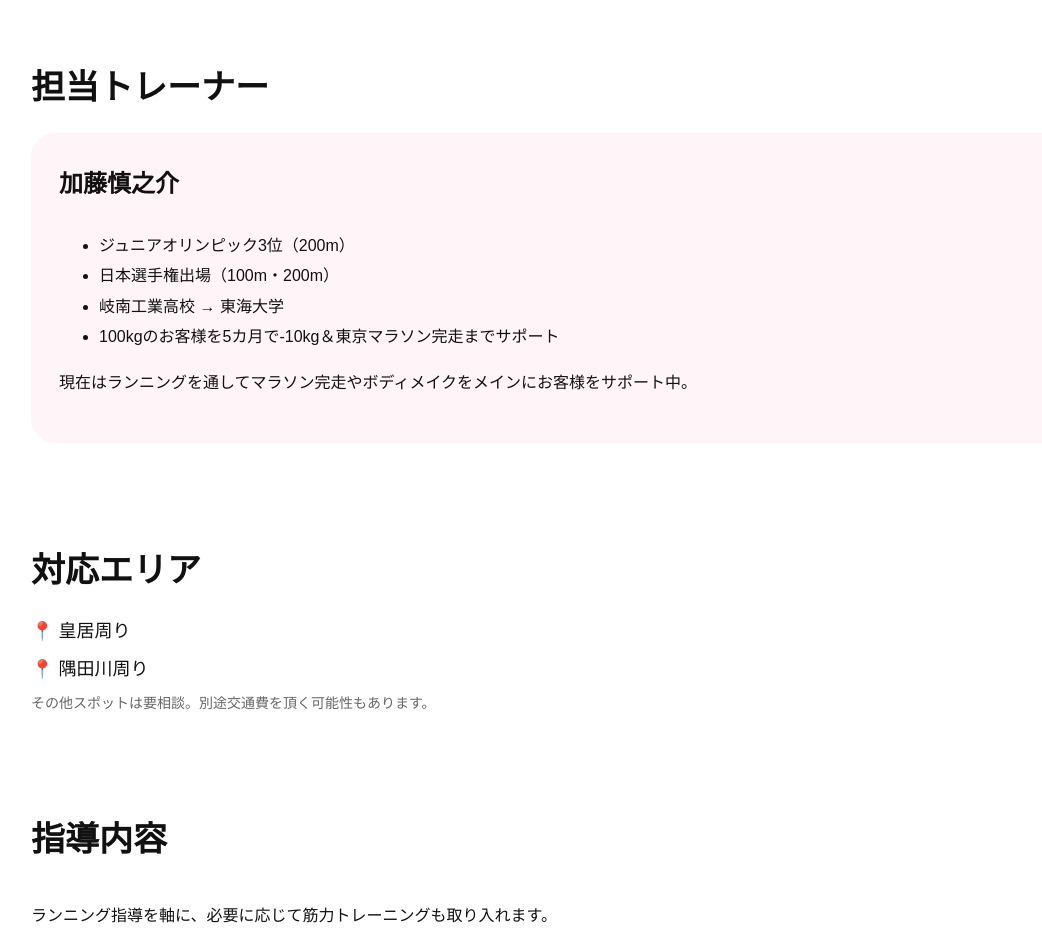
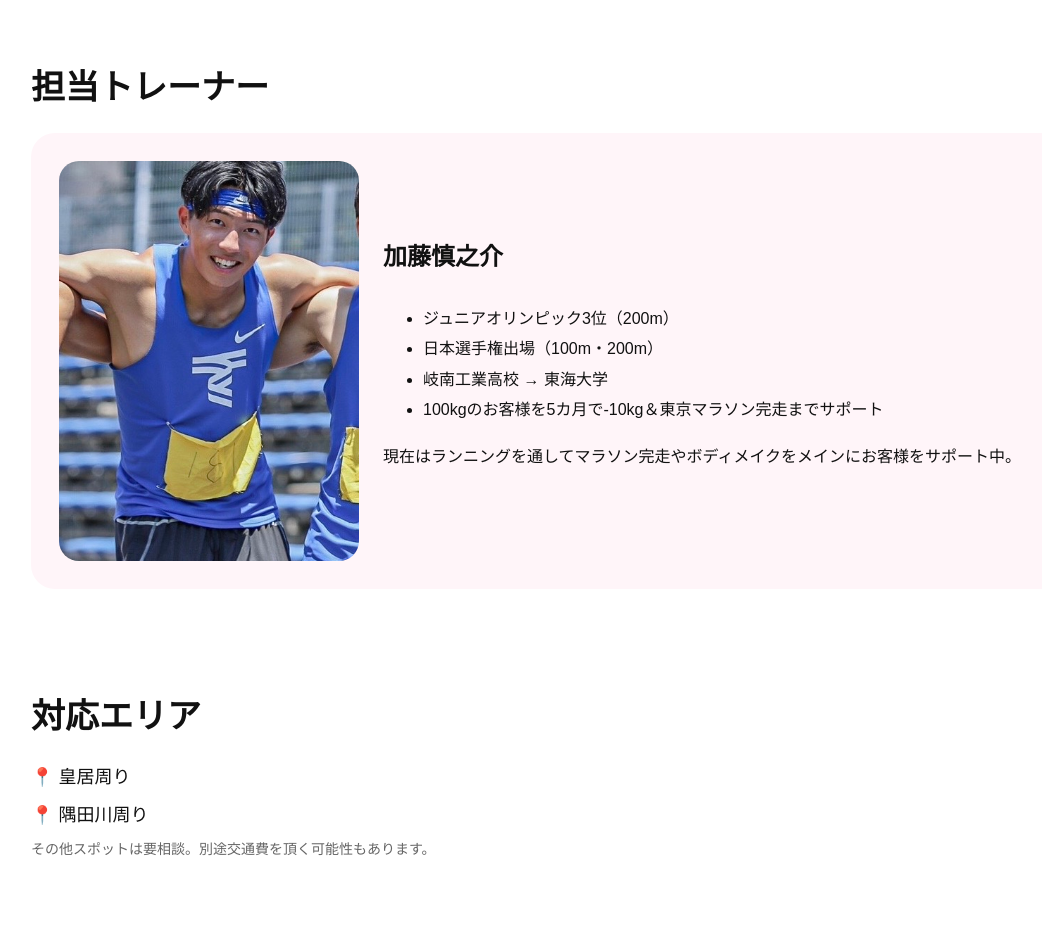
Before and after one commit to sparklingLASER/luka-web, a Next.js app: page / in a window 1280 px wide. Shown: the part 840-1770 px from the top of the page, without its empty margins (59-1101 px from the left). Built offline with nearby package versions, Linux system fonts and the light colour scheme.

Commit message:
Update page.jsx

```diff
--- a/app/page.jsx
+++ b/app/page.jsx
@@ -73,7 +73,31 @@ export default function HomePage() {
 
      <section style={sectionStyle}>
   <h2 style={{ fontSize: 34, marginBottom: 24 }}>担当トレーナー</h2>
-        <div style={{ background: '#fff5f9', borderRadius: 24, padding: 28, lineHeight: 1.9 }}>
+  <div
+    style={{
+      background: '#fff5f9',
+      borderRadius: 24,
+      padding: 28,
+      lineHeight: 1.9,
+      display: 'grid',
+      gridTemplateColumns: '300px 1fr',
+      gap: 24,
+      alignItems: 'center',
+    }}
+  >
+    <img
+      src="/trainer.jpg"
+      alt="担当トレーナー"
+      style={{
+        width: '100%',
+        maxWidth: 300,
+        aspectRatio: '3 / 4',
+        objectFit: 'cover',
+        borderRadius: 20,
+      }}
+    />
+
+    <div>
       <h3 style={{ marginTop: 0, fontSize: 24 }}>加藤慎之介</h3>
       <ul>
         <li>ジュニアオリンピック3位（200m）</li>
@@ -83,7 +107,9 @@ export default function HomePage() {
       </ul>
       <p>現在はランニングを通してマラソン完走やボディメイクをメインにお客様をサポート中。</p>
     </div>
+  </div>
 </section>
+
 
       <section style={{ ...sectionStyle, paddingTop: 0 }}>
         <h2 style={{ fontSize: 34, marginBottom: 24 }}>対応エリア</h2>
```
Lines whose indentation alone changed are shown as unchanged.
